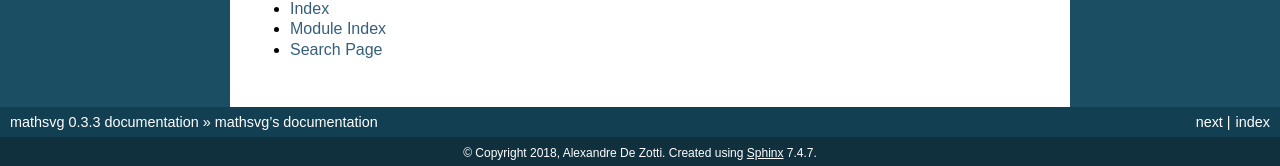
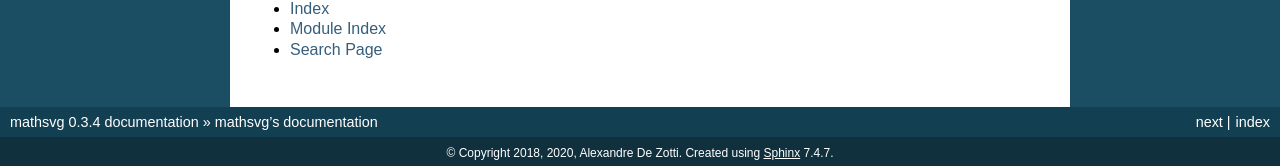
Before and after one commit to alexn11/mathsvg, a Sphinx documentation site: the page built from doc/source/index.rst, in a window 1280 px wide and 900 px high, scrolled down 2516 px. Shown: the part 731-897 px from the top of the window. Built offline with Sphinx 7.4.7, drawn with Linux system fonts in a browser that asks for light colours; some of the changed text lies outside the part shown.

Commit message:
minor version change: draw_rectangle/square and code style

```diff
--- a/doc/source/conf.py
+++ b/doc/source/conf.py
@@ -17,19 +17,19 @@ import os
 import sys
 #import mathsvg
 
-sys . path . insert (0, os . path . abspath("../../."))
+sys.path.insert(0, os.path.abspath("../../."))
 
 
 # -- Project information -----------------------------------------------------
 
 project = 'mathsvg'
-copyright = '2018, Alexandre De Zotti'
+copyright = '2018, 2020, Alexandre De Zotti'
 author = 'Alexandre De Zotti'
 
 # The short X.Y version
 version = ''
 # The full version, including alpha/beta/rc tags
-release = "0.3.3"
+release = "0.3.4"
 
 
 # -- General configuration ---------------------------------------------------
--- a/mathsvg/__init__.py
+++ b/mathsvg/__init__.py
@@ -17,6 +17,6 @@ Type::
 for more details.
 """
 
-__version__ = "0.3.3"
+__version__ = "0.3.4"
 
 from mathsvg.mathsvg import SvgImage
```
Also changed, not shown: README.md (+1 -1 lines).
